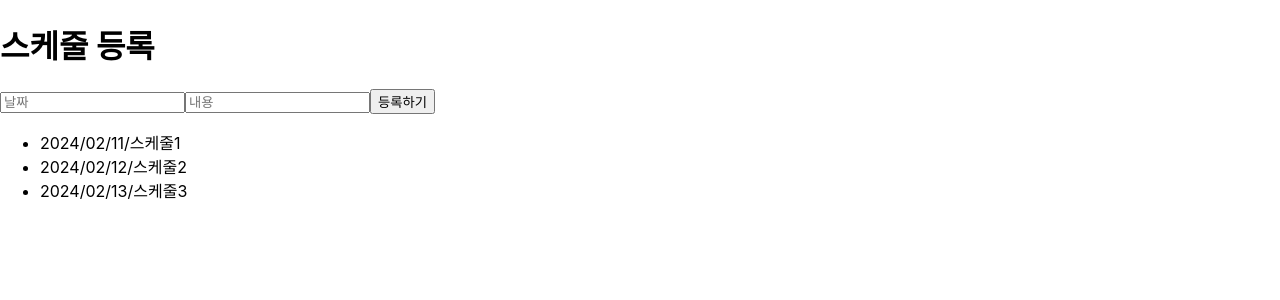
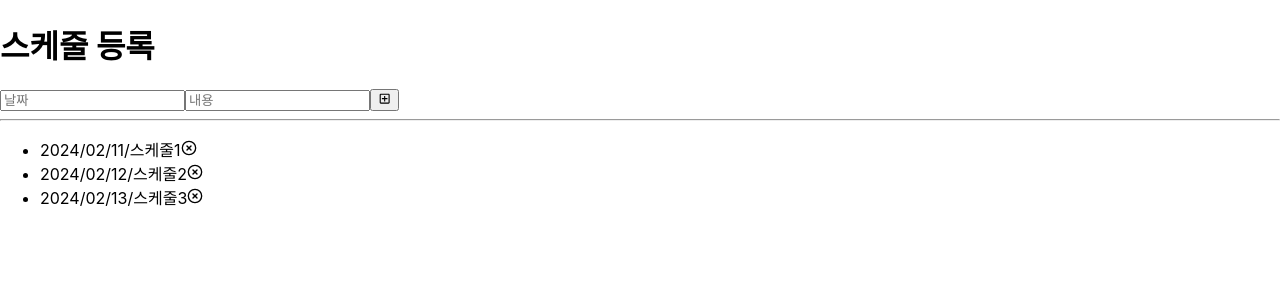
Before and after one commit to ShinJaeMin98/React_Ex, a React (Create React App) app: page / in a window 1280 px wide. Shown: the top 300 px of the page. Built offline with nearby package versions, Linux system fonts and the light colour scheme.

Commit message:
react-icons 추가

```diff
--- a/package.json
+++ b/package.json
@@ -10,6 +10,7 @@
     "react": "^18.2.0",
     "react-dom": "^18.2.0",
     "react-i18next": "^14.0.5",
+    "react-icons": "^5.0.1",
     "react-scripts": "5.0.1",
     "web-vitals": "^2.1.0"
   },
--- a/src/components/Schedules.js
+++ b/src/components/Schedules.js
@@ -1,4 +1,6 @@
 import { useState, useRef } from "react";
+import { FiXCircle } from 'react-icons/fi';
+import { MdOutlineAddBox } from 'react-icons/md';
 
 const initialForm = {
     id: 0,
@@ -44,6 +46,12 @@ const Schedules = () => {
         setForm({ ...form, [e.currentTarget.name]: e.currentTarget.value });
       };
 
+      const onRemove = (id) => {
+        // filter
+        // const newSchedules = schedules.filter((s) => s.id !== id);
+        setSchedules(schedules.filter((s) => s.id !== id));
+      };
+
     return (
         <>
             <h1>스케줄 등록</h1>
@@ -63,13 +71,15 @@ const Schedules = () => {
           value={form.content}
         />
         <button type="submit">
-          등록하기
+            <MdOutlineAddBox />
         </button>
       </form>
+        <hr/>
             <ul>
                 {schedules.map(s => (
                     <li key={s.id}>
                         {s.date}/{s.content}
+                        <FiXCircle onDoubleClick={() => onRemove(s.id)} />
                     </li>
                 ))}
             </ul>
```
Also changed, not shown: 1 other file (tests, documents, lock files or other folders).
